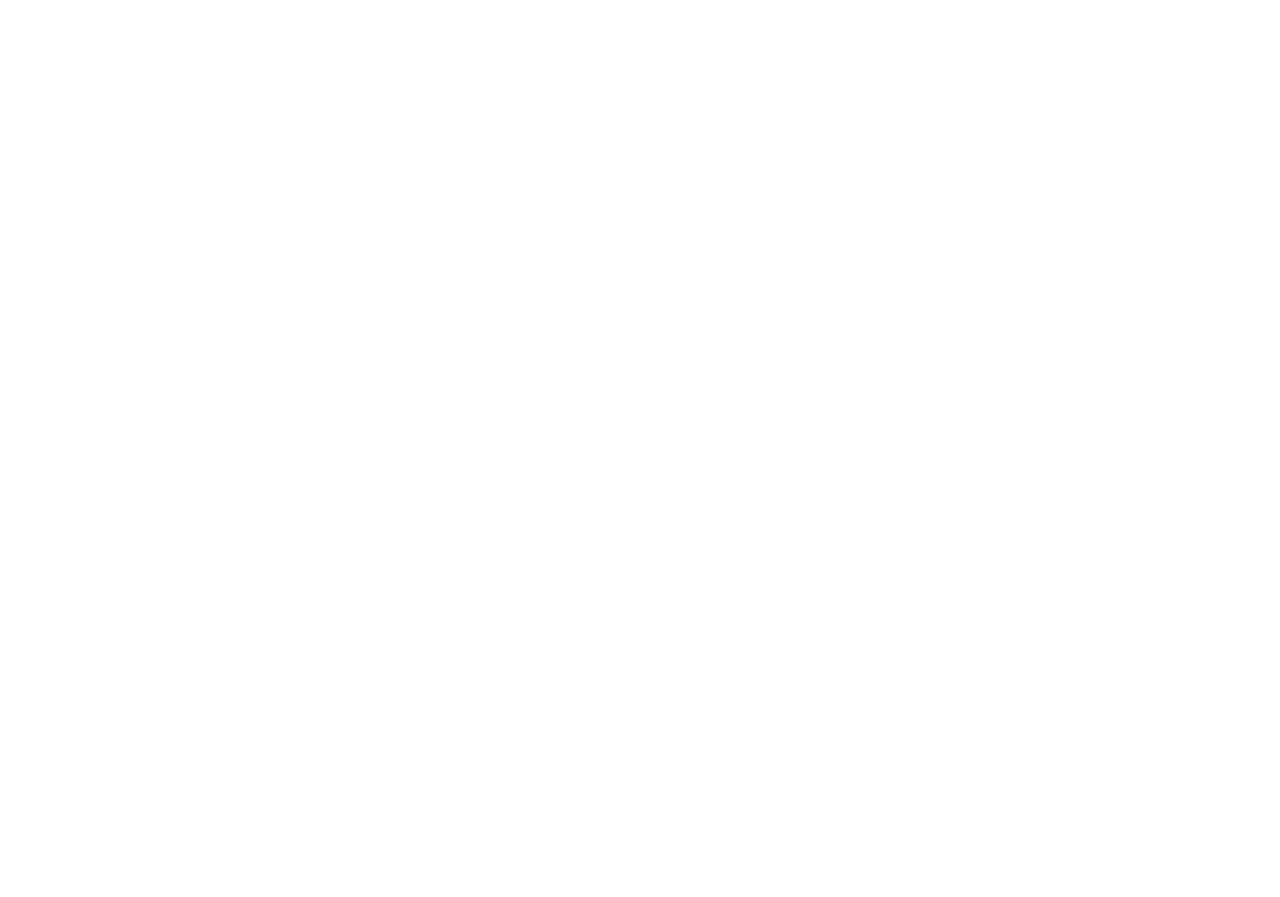
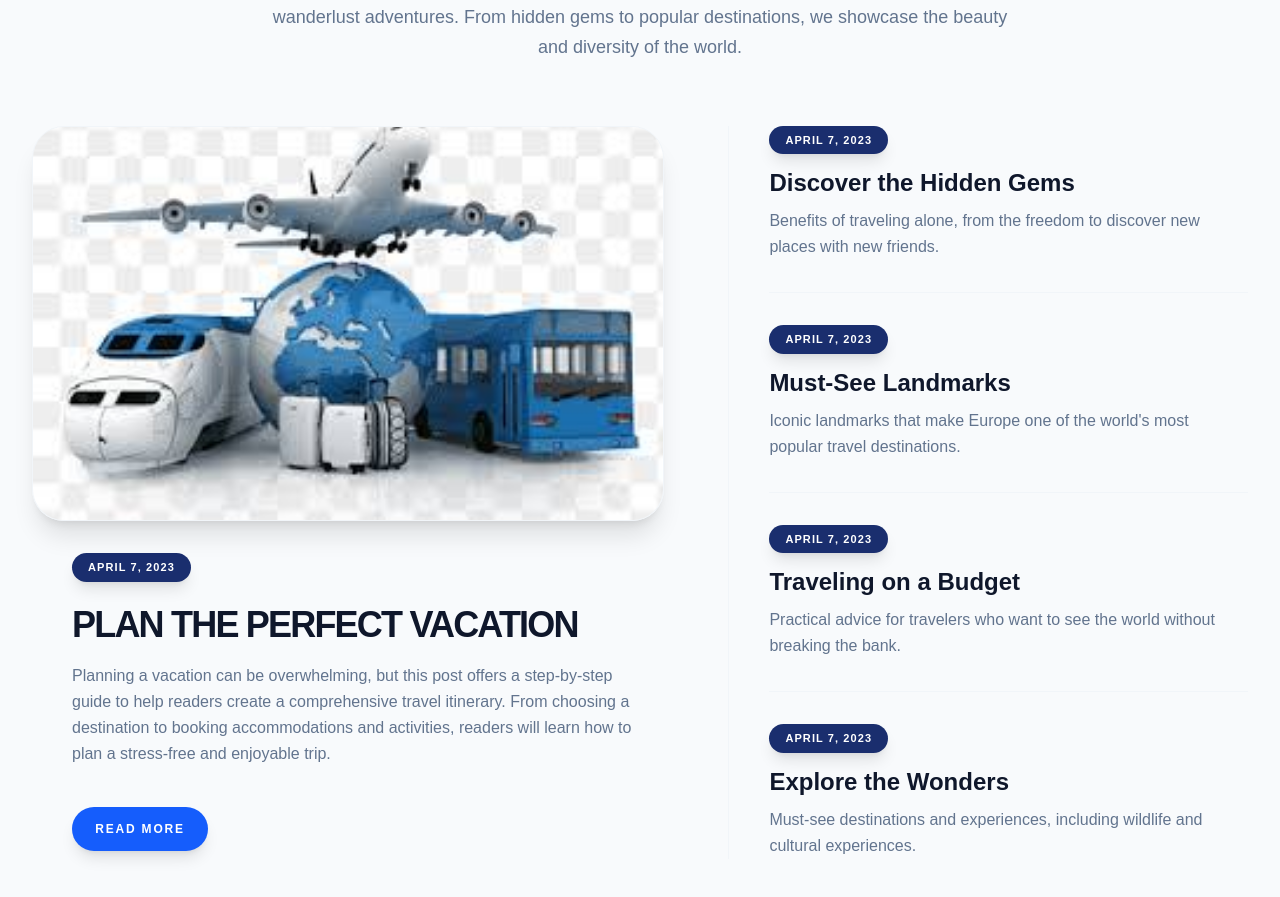
Before and after one commit to sakhawat236hossain/Travel-agency-, a Next.js app: page / in a window 1280 px wide. Shown: the part 6001-6898 px from the top of the page. Before the commit the page ends 5744 px from the top, so only its background shows below. Built offline with nearby package versions, Linux system fonts and the light colour scheme.

Commit message:
TravelBlog

```diff
--- a/src/app/(commonLayout)/page.tsx
+++ b/src/app/(commonLayout)/page.tsx
@@ -6,6 +6,7 @@
 import EmbraceAdventure from "@/components/Home/EmbraceAdventure/EmbraceAdventure";
 import Testimonial from "@/components/Home/Testimonial/Testimonial";
 import Pricing from "@/components/Home/Pricing/Pricing";
+import TravelBlog from "@/components/Home/TravelBlog/TravelBlog";
 
 export default function Home() {
   return (
@@ -18,6 +19,7 @@
         <EmbraceAdventure></EmbraceAdventure>
         <Testimonial></Testimonial>
         <Pricing></Pricing>
+        <TravelBlog></TravelBlog>
       </div>
     </div>
   );
--- a/src/components/Home/Pricing/Pricing.tsx
+++ b/src/components/Home/Pricing/Pricing.tsx
@@ -72,7 +72,7 @@
           {plans.map((plan) => (
             <div
               key={plan.id}
-              className={`relative rounded-[40px] p-10 transition-all duration-500 hover:-translate-y-3 shadow-xl group ${
+              className={`relative rounded-[20px] p-10 transition-all duration-500 hover:-translate-y-3 shadow-xl group ${
                 plan.highlight
                   ? "bg-blue-600 text-white scale-105 z-10 shadow-blue-500/20 shadow-2xl"
                   : "bg-white dark:bg-slate-900 text-slate-900 dark:text-white border border-slate-100 dark:border-slate-800"
--- /dev/null
+++ b/src/components/Home/TravelBlog/TravelBlog.tsx
@@ -0,0 +1,138 @@
+"use client";
+
+import Image from "next/image";
+import Link from "next/link";
+import React from "react";
+import { motion } from "framer-motion";
+
+const featuredPost = {
+  id: 1,
+  date: "April 7, 2023",
+  title: "Plan the Perfect Vacation",
+  description:
+    "Planning a vacation can be overwhelming, but this post offers a step-by-step guide to help readers create a comprehensive travel itinerary. From choosing a destination to booking accommodations and activities, readers will learn how to plan a stress-free and enjoyable trip.",
+  image: "/Travel-agency.jpg",
+};
+
+const otherPosts = [
+  {
+    id: 2,
+    date: "April 7, 2023",
+    title: "Discover the Hidden Gems",
+    description: "Benefits of traveling alone, from the freedom to discover new places with new friends."
+  },
+  {
+    id: 3,
+    date: "April 7, 2023",
+    title: "Must-See Landmarks",
+    description: "Iconic landmarks that make Europe one of the world's most popular travel destinations."
+  },
+  {
+    id: 4,
+    date: "April 7, 2023",
+    title: "Traveling on a Budget",
+    description: "Practical advice for travelers who want to see the world without breaking the bank."
+  },
+  {
+    id: 5,
+    date: "April 7, 2023",
+    title: "Explore the Wonders",
+    description: "Must-see destinations and experiences, including wildlife and cultural experiences."
+  },
+];
+
+const TravelBlog = () => {
+  return (
+    <section className="bg-slate-50 dark:bg-slate-950 py-24 transition-colors duration-300">
+      <div className="container mx-auto px-6 max-w-7xl">
+
+        {/* --- Header Section --- */}
+        <div className="text-center mb-16">
+          <span className="text-blue-500 dark:text-blue-400 font-semibold text-lg italic tracking-wide">
+            Roaming Tales
+          </span>
+          <h2 className="text-4xl md:text-5xl lg:text-6xl font-black text-slate-900 dark:text-white mt-2 leading-tight uppercase tracking-tighter">
+            Travel Blog
+          </h2>
+          <p className="text-slate-500 dark:text-slate-400 mt-6 max-w-3xl mx-auto font-light leading-relaxed text-base md:text-lg">
+            We share our experiences, tips, and travel stories to inspire and guide our readers in their own wanderlust adventures. From hidden gems to popular destinations, we showcase the beauty and diversity of the world.
+          </p>
+        </div>
+
+        {/* --- Blog Posts Grid --- */}
+        <div className="flex flex-col lg:flex-row gap-12 lg:gap-16 items-start">
+
+          {/* --- Featured Large Post --- */}
+          <motion.div
+            initial={{ opacity: 0, x: -20 }}
+            whileInView={{ opacity: 1, x: 0 }}
+            viewport={{ once: true }}
+            className="w-full lg:w-[55%] flex flex-col gap-8 group"
+          >
+            {/* Image Container */}
+            <div className="relative aspect-[16/10] rounded-[32px] overflow-hidden shadow-xl border border-slate-100 dark:border-slate-800">
+              <Image
+                src={featuredPost.image}
+                alt={featuredPost.title}
+                fill
+                sizes="(max-width: 1024px) 100vw, 700px"
+                className="object-cover transition-transform duration-700 group-hover:scale-105"
+                priority
+              />
+            </div>
+
+            {/* Content */}
+            <div className="flex flex-col gap-4 items-start pl-2 lg:pl-10">
+              <span className="bg-[#1a2e6e] text-white text-[11px] font-black px-4 py-1.5 rounded-full uppercase tracking-widest shadow-lg">
+                {featuredPost.date}
+              </span>
+
+              <h3 className="text-3xl md:text-4xl font-black text-slate-900 dark:text-white leading-tight uppercase tracking-tighter mt-1">
+                {featuredPost.title}
+              </h3>
+
+              <p className="text-slate-500 dark:text-slate-400 max-w-xl font-light leading-relaxed">
+                {featuredPost.description}
+              </p>
+
+              <Link
+                href="/travel"
+                className="mt-6 flex justify-center items-center h-11 w-[136.13px] bg-blue-600 hover:bg-blue-700 text-white font-bold text-xs uppercase tracking-[0.15em] rounded-full shadow-lg transition duration-300 transform active:scale-95 text-center"
+              >
+                Read More
+              </Link>
+            </div>
+          </motion.div>
+
+          {/* --- Other Smaller Posts List  --- */}
+          <div className="w-full lg:w-[45%] flex flex-col gap-8 border-l border-slate-100 dark:border-slate-800 pl-6 md:pl-10">
+            {otherPosts.map((post) => (
+              <motion.div
+                key={post.id}
+                initial={{ opacity: 0, x: 20 }}
+                whileInView={{ opacity: 1, x: 0 }}
+                viewport={{ once: true }}
+                className="flex flex-col gap-2.5 group cursor-pointer border-b border-slate-100 dark:border-slate-800 pb-8 last:border-b-0 last:pb-0"
+              >
+                <span className="self-start bg-[#1a2e6e] text-white text-[11px] font-black px-4 py-1.5 rounded-full uppercase tracking-widest shadow-lg">
+                  {post.date}
+                </span>
+
+                <h3 className="text-2xl font-black text-slate-900 dark:text-white leading-tight mt-1 transition-colors group-hover:text-blue-600">
+                  {post.title}
+                </h3>
+
+                <p className="text-slate-500 dark:text-slate-400 font-light leading-relaxed max-w-md">
+                  {post.description}
+                </p>
+              </motion.div>
+            ))}
+          </div>
+
+        </div>
+      </div>
+    </section>
+  );
+};
+
+export default TravelBlog;
```
Also changed, not shown: public/Travel-agency.jpg (added).
